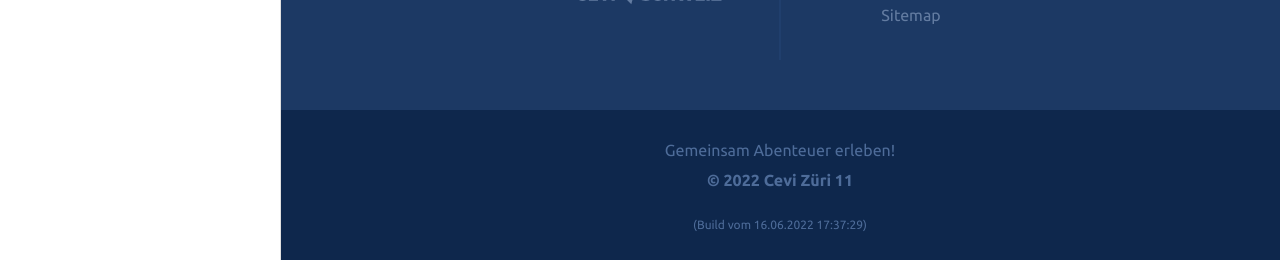
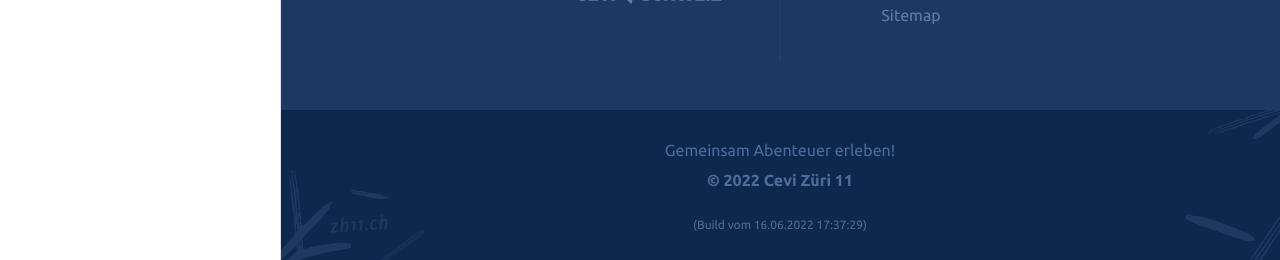
Before and after one commit to wp99cp/cevi_zh11_webpage, a Jekyll site: the page built from content/startseite.md, in a window 1280 px wide and 1400 px high, scrolled down 1998 px. Shown: the part 1140-1400 px from the top of the window. Built offline with Jekyll 4.4.1, drawn with Linux system fonts in a browser that asks for light colours.

Commit message:
add footer decoration

```diff
--- a/_includes/footer.html
+++ b/_includes/footer.html
@@ -1,7 +1,17 @@
 <footer id="footer-container">
+
+    <img class="footer-decoration-logo" id="footer_decoration-logo_left_bottom" alt=""
+         src="/_template_assets/footer_decoration/logo_footer_left_bottom.svg">
+
     <div id="footer">
         <span>Gemeinsam Abenteuer erleben!</span>
         <span><b>© {{ 'now' | date: "%Y" }} Cevi Züri 11</b></span>
         <span class="debug-info"><a href="https://github.com/wp99cp/cevi_zh11_webpage/commit/{{ site.data['hash']}}">(Build {{ site.data['hash']}} vom {{ site.time | date: '%d.%m.%Y %H:%M:%S'}})</a></span>
     </div>
+
+    <img class="footer-decoration-logo" id="footer_decoration-logo_right_top" alt=""
+         src="/_template_assets/footer_decoration/logo_footer_right_top.svg">
+    <img class="footer-decoration-logo" id="footer_decoration-logo_right_bottom" alt=""
+         src="/_template_assets/footer_decoration/logo_footer_right_bottom.svg">
+
 </footer>
--- a/_sass/cevi_zh11/_footer.scss
+++ b/_sass/cevi_zh11/_footer.scss
@@ -63,6 +63,8 @@
 }
 
 #footer-container, #footer a {
+
+  position: relative;
   height: $footer-height;
   overflow: hidden;
   background-color: $footer-background-color;
@@ -114,3 +116,35 @@
   height: 20px;
   width: 200px;
 }
+
+.footer-decoration-logo {
+  position: absolute;
+  opacity: 0.25;
+}
+
+#footer_decoration-logo_left_bottom {
+  height: 90px;
+  left: 0;
+  bottom: 0;
+
+  @media only screen and (min-width: $keep-nav-open-breakpoint) {
+    left: 280px;
+  }
+}
+
+#footer_decoration-logo_right_top {
+  right: 0;
+  top: 0;
+  height: 75px;
+
+  @media only screen and (max-width: $keep-nav-open-breakpoint) {
+    display: none;
+  }
+
+}
+
+#footer_decoration-logo_right_bottom {
+  right: 0;
+  bottom: 0;
+  height: 120px;
+}
```
Also changed, not shown: _template_assets/footer_decoration/logo_footer_left_bottom.svg (added), _template_assets/footer_decoration/logo_footer_right_bottom.svg (added), _template_assets/footer_decoration/logo_footer_right_top.svg (added).
